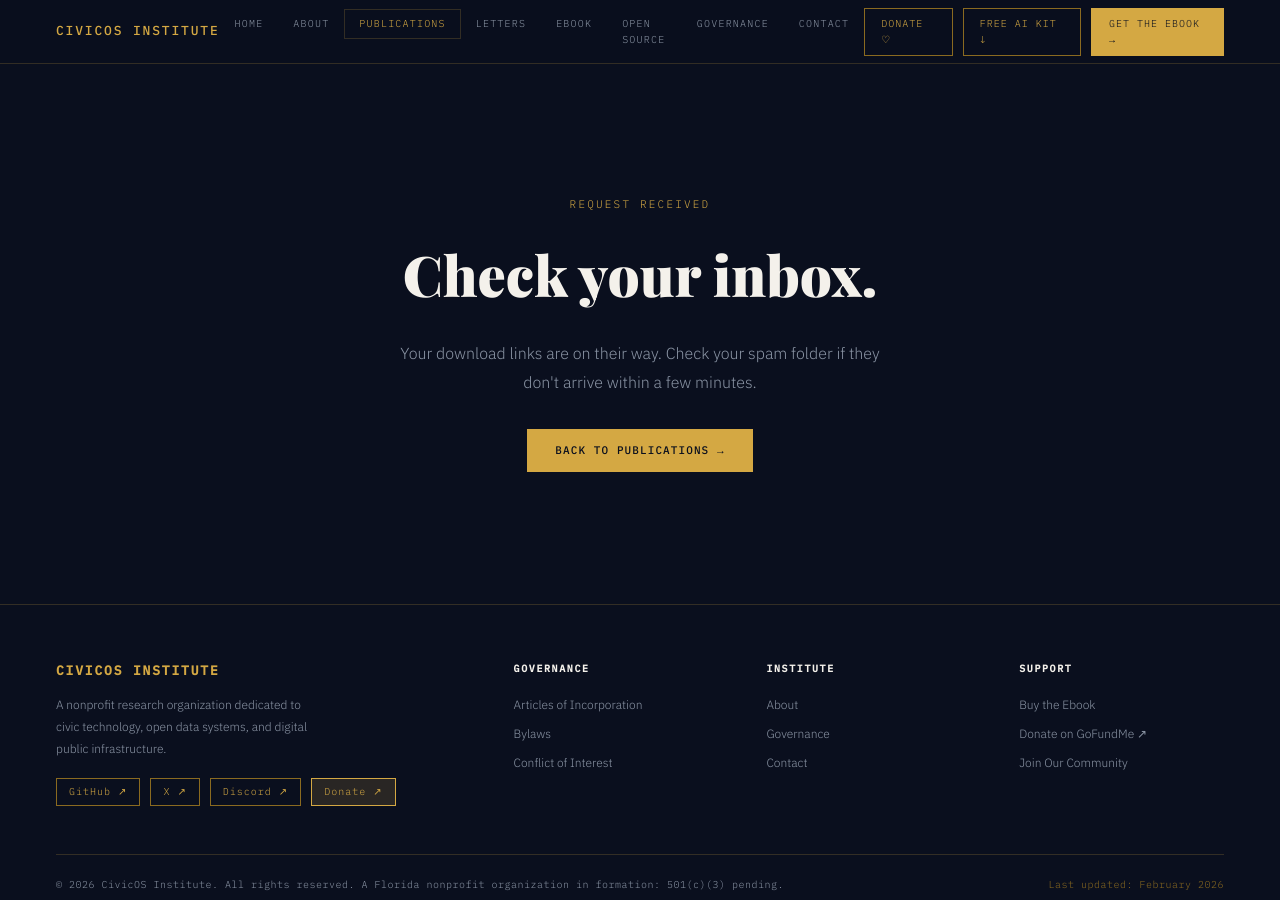
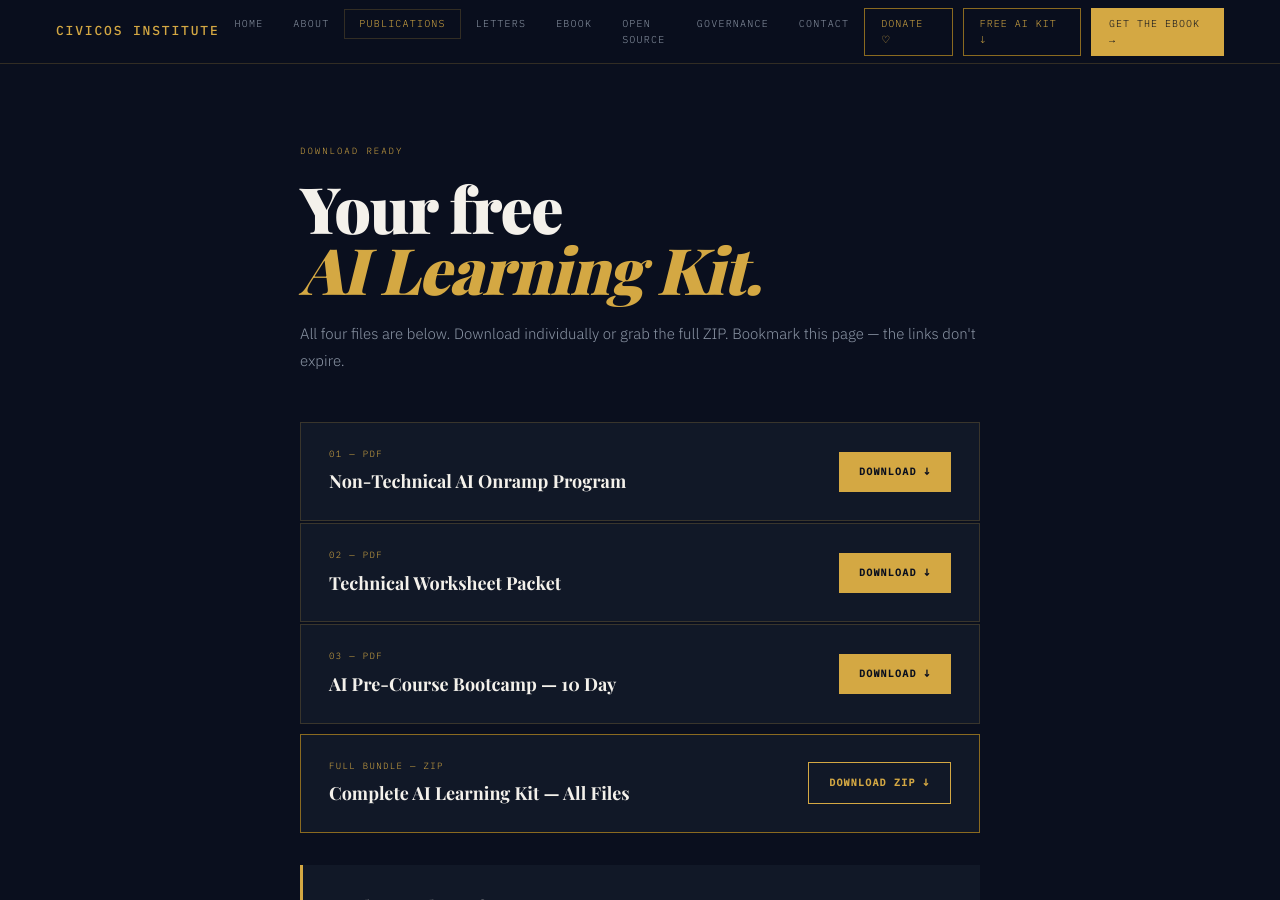
Before and after one commit to CivicOSInstitute/civicos-institute.github.io, a Jekyll site: the page built from publications/thank-you.html, in a window 1280 px wide and 900 px high. Built offline with Jekyll 4.4.1, drawn with Linux system fonts in a browser that asks for light colours; some web fonts are replaced; some of the changed text lies outside the part shown.

Commit message:
Replace publications thank-you page with direct AI Kit download layout

```diff
--- a/publications/thank-you.html
+++ b/publications/thank-you.html
@@ -1,14 +1,59 @@
 ---
 layout: default
-title: "Check Your Email — CivicOS Institute"
+title: "Your Downloads Are Ready — CivicOS Institute"
 permalink: /publications/thank-you/
 sitemap: false
 ---
-<section style="min-height:60vh;display:flex;align-items:center;justify-content:center;text-align:center;padding:80px 24px;">
-  <div>
-    <div style="font-family:var(--mono);font-size:11px;letter-spacing:0.2em;text-transform:uppercase;color:var(--amber);margin-bottom:16px;">Request received</div>
-    <h1 style="font-family:var(--serif);font-size:clamp(36px,5vw,56px);font-weight:900;margin-bottom:20px;">Check your inbox.</h1>
-    <p style="color:var(--grey);max-width:480px;margin:0 auto 32px;line-height:1.8;">Your download links are on their way. Check your spam folder if they don't arrive within a few minutes.</p>
-    <a href="{{ '/publications/' | relative_url }}" class="btn-primary" style="text-decoration:none;">Back to Publications →</a>
+<section style="min-height:100vh;padding:80px 24px;background-color:var(--navy);">
+  <div style="max-width:680px;margin:0 auto;">
+    <!-- Header -->
+    <div style="font-family:var(--mono);font-size:9px;letter-spacing:0.22em;text-transform:uppercase;color:var(--amber);margin-bottom:20px;">Download ready</div>
+    <h1 style="font-family:var(--serif);font-size:clamp(40px,6vw,64px);font-weight:900;line-height:.95;letter-spacing:-0.02em;margin-bottom:20px;">Your free<br><em style="font-style:italic;color:var(--amber);">AI Learning Kit.</em></h1>
+    <p style="font-size:15px;color:var(--grey);line-height:1.8;margin-bottom:48px;">All four files are below. Download individually or grab the full ZIP. Bookmark this page — the links don't expire.</p>
+
+    <!-- Download items -->
+    <div style="display:flex;flex-direction:column;gap:2px;margin-bottom:32px;">
+      <div style="background:var(--navy-mid);border:1px solid var(--border);padding:24px 28px;display:flex;align-items:center;justify-content:space-between;gap:24px;">
+        <div>
+          <div style="font-family:var(--mono);font-size:9px;letter-spacing:0.15em;text-transform:uppercase;color:var(--amber);margin-bottom:6px;">01 — PDF</div>
+          <div style="font-family:var(--serif);font-size:18px;font-weight:700;color:var(--white);">Non-Technical AI Onramp Program</div>
+        </div>
+        <a href="/assets/downloads/ai-onramp-program.pdf" download style="flex-shrink:0;display:inline-block;background:var(--amber);color:var(--navy);font-family:var(--mono);font-size:10px;font-weight:700;letter-spacing:0.12em;text-transform:uppercase;text-decoration:none;padding:12px 20px;">Download ↓</a>
+      </div>
+
+      <div style="background:var(--navy-mid);border:1px solid var(--border);padding:24px 28px;display:flex;align-items:center;justify-content:space-between;gap:24px;">
+        <div>
+          <div style="font-family:var(--mono);font-size:9px;letter-spacing:0.15em;text-transform:uppercase;color:var(--amber);margin-bottom:6px;">02 — PDF</div>
+          <div style="font-family:var(--serif);font-size:18px;font-weight:700;color:var(--white);">Technical Worksheet Packet</div>
+        </div>
+        <a href="/assets/downloads/ai-worksheet-packet.pdf" download style="flex-shrink:0;display:inline-block;background:var(--amber);color:var(--navy);font-family:var(--mono);font-size:10px;font-weight:700;letter-spacing:0.12em;text-transform:uppercase;text-decoration:none;padding:12px 20px;">Download ↓</a>
+      </div>
+
+      <div style="background:var(--navy-mid);border:1px solid var(--border);padding:24px 28px;display:flex;align-items:center;justify-content:space-between;gap:24px;">
+        <div>
+          <div style="font-family:var(--mono);font-size:9px;letter-spacing:0.15em;text-transform:uppercase;color:var(--amber);margin-bottom:6px;">03 — PDF</div>
+          <div style="font-family:var(--serif);font-size:18px;font-weight:700;color:var(--white);">AI Pre-Course Bootcamp — 10 Day</div>
+        </div>
+        <a href="/assets/downloads/ai-bootcamp-10day.pdf" download style="flex-shrink:0;display:inline-block;background:var(--amber);color:var(--navy);font-family:var(--mono);font-size:10px;font-weight:700;letter-spacing:0.12em;text-transform:uppercase;text-decoration:none;padding:12px 20px;">Download ↓</a>
+      </div>
+
+      <!-- ZIP bundle -->
+      <div style="background:var(--navy-mid);border:1px solid var(--amber-dim);padding:24px 28px;display:flex;align-items:center;justify-content:space-between;gap:24px;margin-top:8px;">
+        <div>
+          <div style="font-family:var(--mono);font-size:9px;letter-spacing:0.15em;text-transform:uppercase;color:var(--amber);margin-bottom:6px;">Full bundle — ZIP</div>
+          <div style="font-family:var(--serif);font-size:18px;font-weight:700;color:var(--white);">Complete AI Learning Kit — All Files</div>
+        </div>
+        <a href="/assets/downloads/ai-learning-kit.zip" download style="flex-shrink:0;display:inline-block;border:1px solid var(--amber);color:var(--amber);font-family:var(--mono);font-size:10px;font-weight:700;letter-spacing:0.12em;text-transform:uppercase;text-decoration:none;padding:12px 20px;">Download ZIP ↓</a>
+      </div>
+    </div>
+
+    <!-- Upsell -->
+    <div style="border-left:3px solid var(--amber);background:var(--navy-mid);padding:28px 28px;margin-bottom:40px;">
+      <div style="font-family:var(--serif);font-size:17px;font-weight:700;color:var(--white);margin-bottom:8px;">Ready to go deeper?</div>
+      <p style="font-size:13px;color:var(--grey);line-height:1.75;margin:0 0 18px;">The Open Source Student: Founders Complete Edition is a 216-page technical curriculum. 100% of proceeds fund CivicOS Institute's founding.</p>
+      <a href="https://www.amazon.com/dp/B0GQ5JM6LT" target="_blank" rel="noopener" style="display:inline-block;border:1px solid var(--amber);color:var(--amber);font-family:var(--mono);font-size:10px;font-weight:700;letter-spacing:0.12em;text-transform:uppercase;text-decoration:none;padding:10px 20px;">Get the Book on Amazon →</a>
+    </div>
+
+    <a href="/publications/" style="font-family:var(--mono);font-size:11px;letter-spacing:0.1em;text-transform:uppercase;color:var(--grey);text-decoration:none;">← Back to Publications</a>
   </div>
 </section>
```
